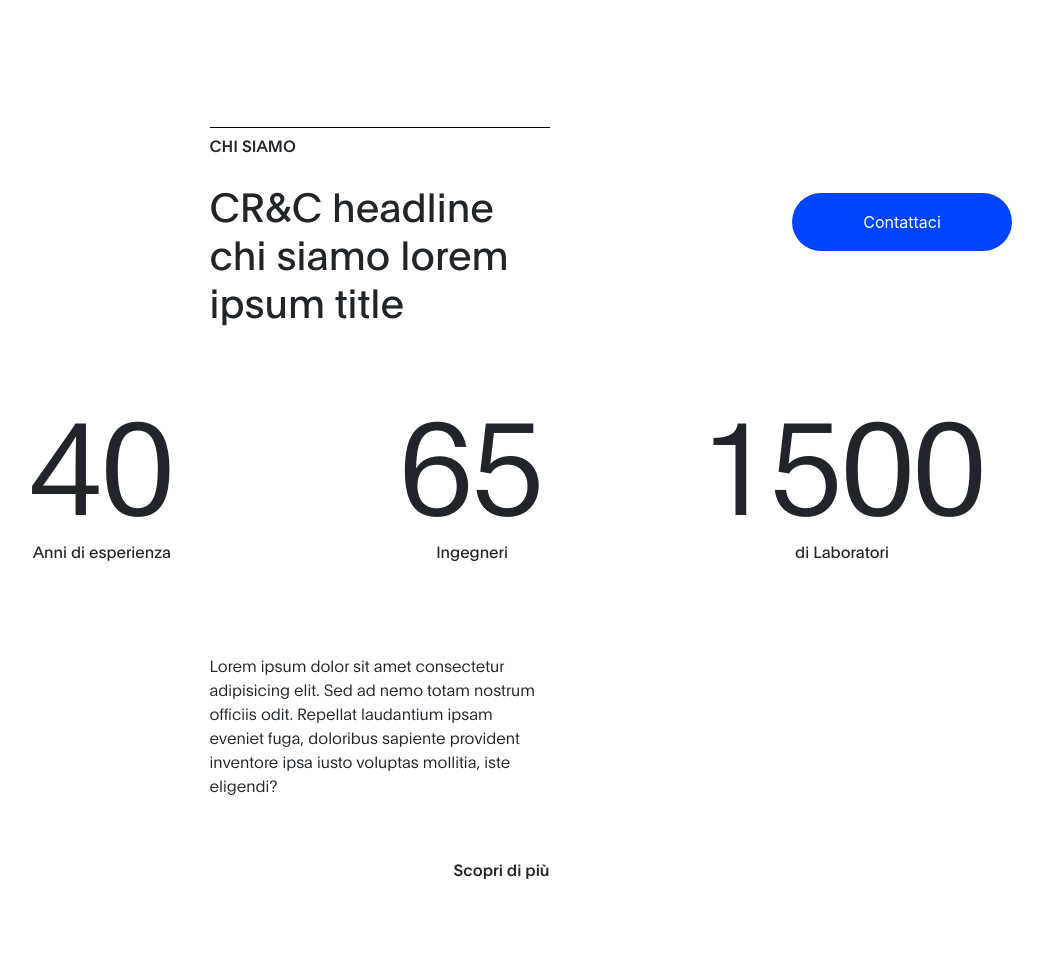
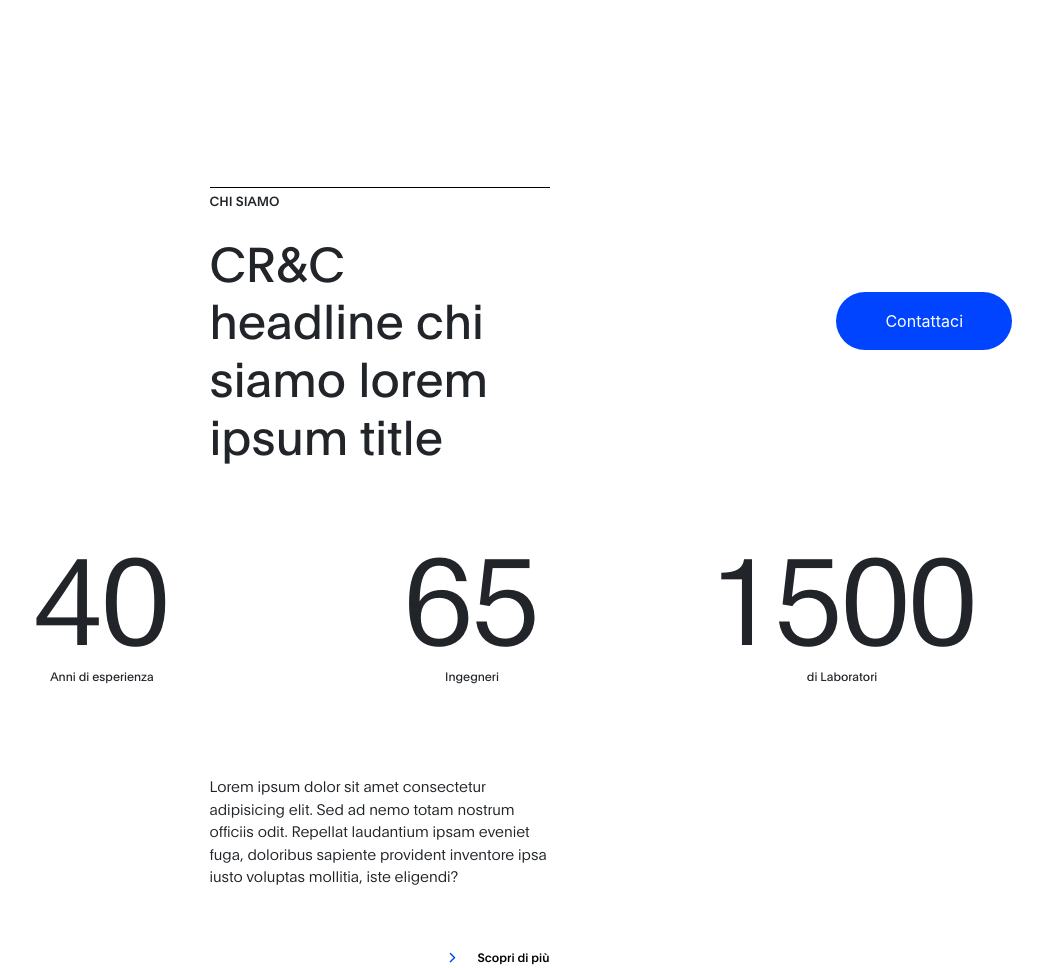
Before and after one commit to pierodg/sito-crc, a PHP site: page / in a window 1280 px wide. Shown: the part 2236-3204 px from the top of the page, without its empty margins (168-1211 px from the left). Run offline with PHP 8.4, Linux system fonts and the light colour scheme; some web fonts are replaced.

Commit message:
fix sizes fonts

```diff
--- a/css/style.css
+++ b/css/style.css
@@ -52,11 +52,13 @@
     /* Better Font Rendering =========== */
     -webkit-font-smoothing: antialiased;
     -moz-osx-font-smoothing: grayscale;
+    margin-right:20px;
+    color:#0044ff;
+    font-size: 10px;
 }
 
 .icon-arrow:before {
     content: "\e900";
-    color: #3154a2;
 }
 .icon-download:before {
     content: "\e901";
@@ -211,15 +213,11 @@ a:hover {
 .my-btn {
     background-color: #0044ff;
     color: #fff;
-    width: 220;
+    font-size:16px;
 }
 
 .my-btn:hover {
     color: #fff;
-}
-
-.big-numb {
-    font-size: 8rem;
 }
 
 .services-card:hover .services-number {
@@ -244,3 +242,42 @@ a:hover {
 .social-bar li {
     display: inline-block;
 }
+
+h3,
+.tab_custom span:first-child {
+    font-size:13px;
+    padding-right: 20px;
+}
+h2 {
+    font-size: 32px;
+}
+.link {
+    font-size: 12px;
+}
+h1 {
+    font-size:48px;
+}
+h5 {
+    font-size:18px;
+}
+.tab_custom a {
+    display: flex;
+    align-items: center;
+}
+.tab_custom a span {
+    font-size:20px;
+}
+.position-relative {
+    position: relative;
+}
+.all-app {
+    position: absolute;
+    bottom:0;
+    right:0;
+}
+.big-numb {
+    font-size: 120px;
+}
+.fs-15 {
+    font-size:15px;
+}
--- a/index.html
+++ b/index.html
@@ -61,10 +61,10 @@
         <div class="container-fluid p-0 m-0">
             <div class="row pt-180 pb-60">
                 <div class="col-3 offset-1 pr-0">
-                    <p class="pt-2 line-above font-medium">SERVIZI</p>
+                    <h3 class="pt-2 line-above font-medium">SERVIZI</h3>
                 </div>
                 <div class="col-3 offset-4 text-right pr-5">
-                    <p class="font-medium"><i class="icon-arrow"></i>Tutti i servizi</p>
+                    <a href="javascript:void(0);" class="link font-medium"><i class="icon-arrow"></i>Tutti i servizi</a>
                 </div>
             </div>
             <div class="row">
@@ -74,29 +74,26 @@
                         <a href="#" id="service-card1" class="p-5 service-card swiper-slide">
                             <p class="services-number font-light">01</p>
                             <h2 class="my-5 font-light">HARDWARE & FIRMWARE DESIGN</h2>
-                            <p class="show-more font-medium">Scopri di più</p>
+                            <p class="link show-more font-medium"><i class="icon-arrow"></i>Scopri di più</p>
                         </a>
                         <!-- Second Card-->
                         <a href="#" id="service-card2" class="p-5 service-card swiper-slide">
                             <p class="services-number font-light">02</p>
-                            <h2 class="my-5 font-light">INDUSTRIAL ENGINEERING & AUTOMATION
-                            </h2>
-                            <p class="show-more font-medium">Scopri di più</p>
+                            <h2 class="my-5 font-light">INDUSTRIAL ENGINEERING & AUTOMATION</h2>
+                            <p class="link show-more font-medium"><i class="icon-arrow"></i>Scopri di più</p>
                         </a>
                         <!-- Third Card-->
 
                         <a href="#" id="service-card3" class="p-5 service-card swiper-slide">
                             <p class="services-numbe font-lightr">03</p>
-                            <h2 class="my-5 font-light">BACK OFFICE MANAGEMENT SOFTWARE
-                            </h2>
-                            <p class="show-more font-medium">Scopri di più</p>
+                            <h2 class="my-5 font-light">BACK OFFICE MANAGEMENT SOFTWARE</h2>
+                            <p class="link show-more font-medium"><i class="icon-arrow"></i>Scopri di più</p>
                         </a>
                         <!-- Fourth Card-->
                         <a href="#" id="service-card4" class="p-5 service-card swiper-slide">
                             <p class="services-number font-light">04</p>
-                            <h2 class="my-5 font-light">LOREM IPSUM IPSUM
-                            </h2>
-                            <p class="show-more font-medium">Scopri di più</p>
+                            <h2 class="my-5 font-light">LOREM IPSUM IPSUM</h2>
+                            <p class="link show-more font-medium"><i class="icon-arrow"></i>Scopri di più</p>
                         </a>
                     </div>
                 </div>
@@ -112,8 +109,8 @@
         <div class="container">
             <div class="row pt-90 pb-60">
                 <div class="py-5 col-6 offset-6">
-                    <p class="w-75 pt-2 line-above font-medium">APPLICAZIONI</p>
-                    <h1 class="pt-4 font-regular">Industrie di applicazione<br>lorem ipsum headline</h1>
+                    <h3 class="w-75 pt-2 line-above font-medium">APPLICAZIONI</h3>
+                    <h1 class="pt-4 font-regular">Industrie di applicazione lorem ipsum headline</h1>
                 </div>
 
             </div>
@@ -128,14 +125,17 @@
                         <div class="tab-pane fade" id="pos-vr6" role="tabpanel" aria-labelledby="pos-vr3-tab"><img src="asset/tab-img.png" style="max-width:100%;" alt=""></div>
                     </div>
                 </div>
-                <div class="col-4">
-                    <div class="nav nav-tabs-vertical" id="pos-vr" role="tablist" aria-orientation="vertical">
-                        <a class="nav-link active font-light" id="pos-vr1-tab" data-toggle="tab" href="#pos-vr1" role="tab" aria-controls="pos-vr1" aria-selected="true">01 TELECOM EQUIPMENT</a>
-                        <a class="nav-link font-light" id="pos-vr2-tab" data-toggle="tab" href="#pos-vr2" role="tab" aria-controls="pos-vr2" aria-selected="false">02 INDUSTRIAL AUTOMATION</a>
-                        <a class="nav-link font-light" id="pos-vr3-tab" data-toggle="tab" href="#pos-vr3" role="tab" aria-controls="pos-vr3" aria-selected="false">03 ENERGY INDUSTRY</a>
-                        <a class="nav-link font-light" id="pos-vr4-tab" data-toggle="tab" href="#pos-vr4" role="tab" aria-controls="pos-vr4" aria-selected="false">04 AUTOMATIVE</a>
-                        <a class="nav-link font-light" id="pos-vr5-tab" data-toggle="tab" href="#pos-vr5" role="tab" aria-controls="pos-vr5" aria-selected="false">05 CONSUMER ELECTRONICS</a>
-                        <a class="nav-link font-light" id="pos-vr6-tab" data-toggle="tab" href="#pos-vr6" role="tab" aria-controls="pos-vr6" aria-selected="false">06 MEDICAL</a>
+                <div class="col-4 position-relative">
+                    <div class="tab_custom nav nav-tabs-vertical" id="pos-vr" role="tablist" aria-orientation="vertical">
+                        <a class="nav-link active font-light" id="pos-vr1-tab" data-toggle="tab" href="#pos-vr1" role="tab" aria-controls="pos-vr1" aria-selected="true"><span>01</span> <span>TELECOM EQUIPMENT</span></a>
+                        <a class="nav-link font-light" id="pos-vr2-tab" data-toggle="tab" href="#pos-vr2" role="tab" aria-controls="pos-vr2" aria-selected="false"><span>02</span> <span>INDUSTRIAL AUTOMATION</span></a>
+                        <a class="nav-link font-light" id="pos-vr3-tab" data-toggle="tab" href="#pos-vr3" role="tab" aria-controls="pos-vr3" aria-selected="false"><span>03</span> <span>ENERGY INDUSTRY</span></a>
+                        <a class="nav-link font-light" id="pos-vr4-tab" data-toggle="tab" href="#pos-vr4" role="tab" aria-controls="pos-vr4" aria-selected="false"><span>04</span> <span>AUTOMATIVE</span></a>
+                        <a class="nav-link font-light" id="pos-vr5-tab" data-toggle="tab" href="#pos-vr5" role="tab" aria-controls="pos-vr5" aria-selected="false"><span>05</span> <span>CONSUMER ELECTRONICS</span></a>
+                        <a class="nav-link font-light" id="pos-vr6-tab" data-toggle="tab" href="#pos-vr6" role="tab" aria-controls="pos-vr6" aria-selected="false"><span>06</span> <span>MEDICAL</span></a>
+                    </div>
+                    <div class="all-app">
+                        <a href="javascript:void(0);" class="link font-medium"><i class="icon-arrow"></i>Tutte le applicazioni</a>
                     </div>
                 </div>
             </div>
@@ -146,8 +146,8 @@
             <div class="row pt-180 pb-60">
 
                 <div class="col-4 offset-3">
-                    <p class="mt-2 line-above font-medium">CHI SIAMO</p>
-                    <h1 class="pt-4 font-regular">CR&C headline<br>chi siamo lorem<br>ipsum title</h1>
+                    <h3 class="mt-2 line-above font-medium">CHI SIAMO</h3>
+                    <h1 class="pt-4 font-regular">CR&C headline chi siamo lorem ipsum title</h1>
                 </div>
                 <div class="col-5 d-flex justify-content-end align-items-center">
                     <button class="btn my-btn rounded-pill py-3 px-5">Contattaci</button>
@@ -156,25 +156,25 @@
             <div class="row">
                 <div class="col-4 text-center">
                     <h1 class="big-numb font-weight-light count font-light">40</h1>
-                    <p class="font-regular">Anni di esperienza</p>
+                    <p class="font-regular link">Anni di esperienza</p>
                 </div>
                 <div class="col-4 text-center">
                     <h1 class="big-numb font-weight-light count font-light">65</h1>
-                    <p class="font-regular">Ingegneri</p>
+                    <p class="font-regular link">Ingegneri</p>
                 </div>
                 <div class="col-4 text-center">
                     <h1 class="big-numb font-weight-light count font-light">1500</h1>
-                    <p class="font-regular">di Laboratori</p>
+                    <p class="font-regular link">di Laboratori</p>
                 </div>
             </div>
             <div class="row pt-90 pb-60">
                 <div class="col-4 offset-3">
-                    <p class="font-light">Lorem ipsum dolor sit amet consectetur adipisicing elit. Sed ad nemo totam nostrum officiis odit. Repellat laudantium ipsam eveniet fuga, doloribus sapiente provident inventore ipsa iusto voluptas mollitia, iste eligendi?</p>
+                    <p class="font-light fs-15">Lorem ipsum dolor sit amet consectetur adipisicing elit. Sed ad nemo totam nostrum officiis odit. Repellat laudantium ipsam eveniet fuga, doloribus sapiente provident inventore ipsa iusto voluptas mollitia, iste eligendi?</p>
                 </div>
             </div>
             <div class="row">
-                <div class="col-4 offset-3">
-                    <p class="text-right font-medium">Scopri di più</p>
+                <div class="col-4 offset-3 text-right">
+                    <a href="javascript:void(0);" class="link text-right font-medium"><i class="icon-arrow"></i>Scopri di più</a>
                 </div>
             </div>
 
@@ -191,20 +191,20 @@
         <div class="container">
             <div class="row pt-90 pb-90">
                 <div class="col-3">
-                    <p class="line-above font-medium">NEWS</p>
+                    <h3 class="line-above font-medium">NEWS</h3>
                     <h1 class="py-4 font-regular">Leggi le utlime news di CR&C</h1>
-                    <p class="font-medium">Tutte le news</p>
+                    <a href="javascript:void(0);" class="link font-medium"><i class="icon-arrow"></i>Tutte le news</a>
                 </div>
                 <div class="col-4">
                     <img class="img-fluid" src="foto/home-news-01.jpg" alt="">
                     <h5 class="py-4 font-regular">CR&C ha completato l'installazione di pannelli fotovoltaici industriali</h5>
-                    <p class="font-medium">Scopri di più</p>
+                    <a href="javascript:void(0);" class="link font-medium"><i class="icon-arrow"></i>Scopri di più</a>
                 </div>
                 <div class="col-1 bordered"></div>
                 <div class="col-4">
                     <img class="img-fluid" src="foto/home-news-02.jpg" alt="">
                     <h5 class="py-4 font-regular">CR&C ha firmato un'estensione di SLA con un grande OEM</h5>
-                    <p class="font-medium">Scopri di più</p>
+                    <a href="javascript:void(0);" class="link font-medium"><i class="icon-arrow"></i>Scopri di più</a>
                 </div>
             </div>
         </div>
```
Also changed, not shown: 1 other file.
